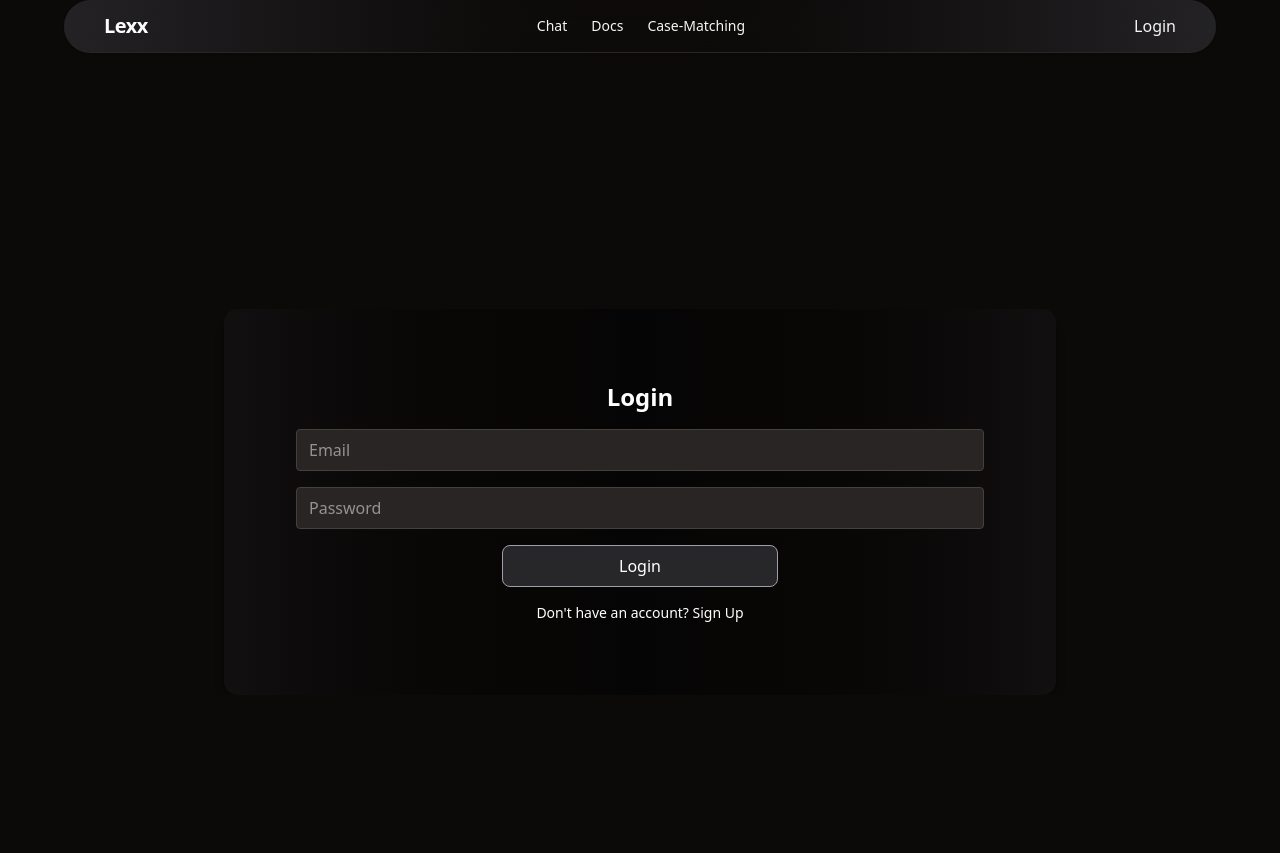
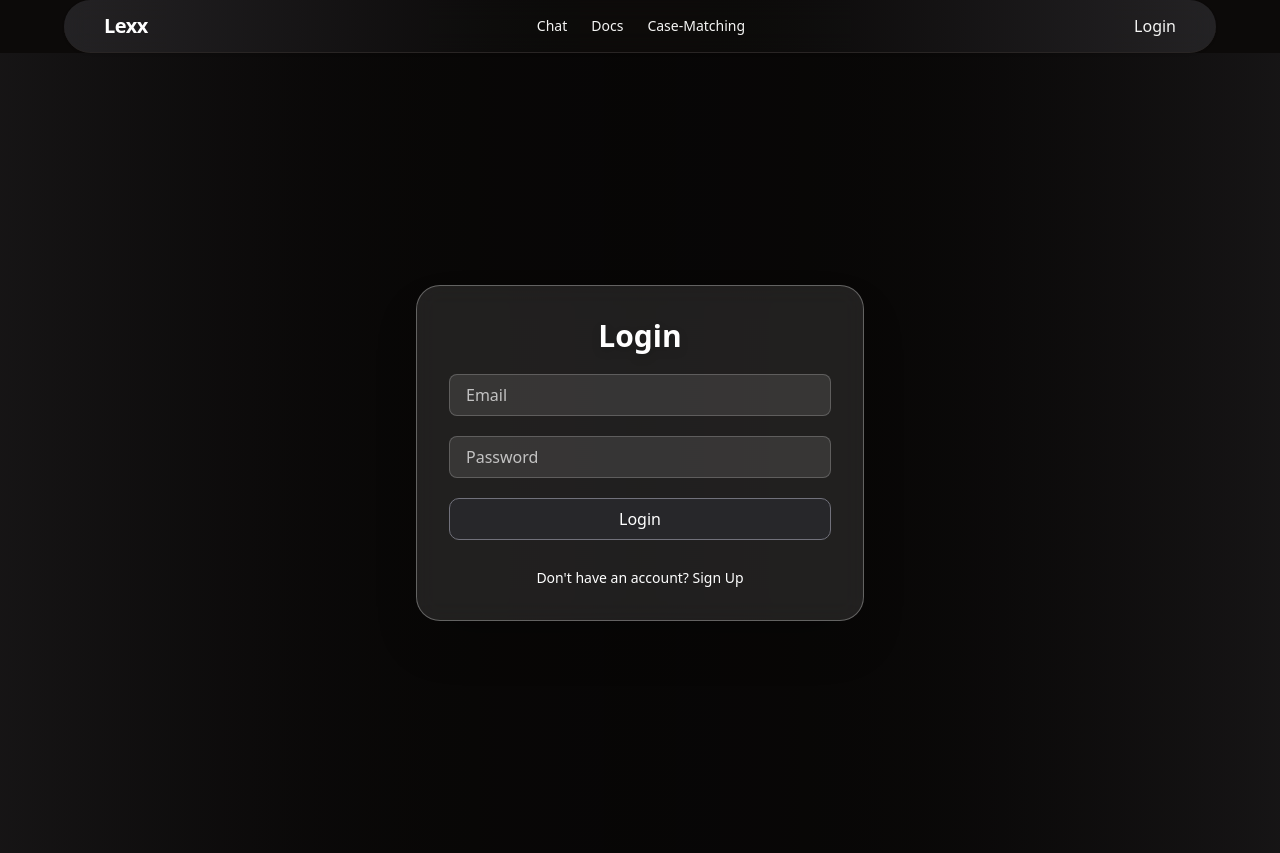
Before and after one commit to akash-kumar5/Lexx-LegalAI, a Next.js app in the folder client/: page /auth in a window 1280 px wide. Before the commit the page ends 800 px from the top, so only its background shows below. Built offline with nearby package versions, Linux system fonts and the light colour scheme.

Commit message:
requirement fix motor

```diff
--- a/client/src/app/auth/page.tsx
+++ b/client/src/app/auth/page.tsx
@@ -2,14 +2,13 @@
 import { useRouter } from "next/navigation";
 import { useState } from "react";
 import { useAuth } from "../../../context/AuthContext";
-
 
 export default function AuthPage() {
   const [email, setEmail] = useState("");
   const [password, setPassword] = useState("");
   const [isLogin, setIsLogin] = useState(true);
   const router = useRouter();
-  const {login} = useAuth();
+  const { login } = useAuth();
 
   const handleSubmit = async (e: React.FormEvent<HTMLFormElement>) => {
     e.preventDefault();
@@ -22,19 +21,23 @@ export default function AuthPage() {
 
     const data = await res.json();
     if (res.ok) {
-      login(data.token)
+      login(data.token);
     } else {
       alert(data.error || "Something went wrong");
     }
   };
 
   return (
-    <div className="flex justify-center bg-stone-950 text-white ">
+    <div
+      className="flex flex-col items-center justify-center  bg-gradient-to-r from-zinc-700/20 via-black/40 to-zinc-700/20 text-white"
+      style={{ height: "100dvh", overflow: "hidden" }}
+    >
       <form
         onSubmit={handleSubmit}
-        className=" mt-[20%] min-w-[65%] p-18 rounded-xl shadow-lg flex flex-col gap-4 w-full max-w-sm bg-gradient-to-r from-zinc-800/20 via-black/50 to-zinc-800/20"
+        className="w-full max-w-xs sm:max-w-sm md:max-w-md p-6 sm:p-8 rounded-3xl shadow-2xl flex flex-col gap-5
+        bg-white/10 backdrop-blur-md border border-white/30 transition-all duration-300"
       >
-        <h2 className="text-2xl font-bold text-center">
+        <h2 className="text-3xl font-bold text-center drop-shadow-lg">
           {isLogin ? "Login" : "Sign Up"}
         </h2>
         <input
@@ -43,27 +46,29 @@ export default function AuthPage() {
           value={email}
           onChange={(e) => setEmail(e.target.value)}
           required
-          className="px-3 py-2 rounded bg-stone-800 border-1 border-stone-700"
+          className="px-4 py-2 rounded-md bg-white/10 border border-white/20 focus:outline-none focus:ring-2 focus:ring-white/50 placeholder-white/70"
         />
         <input
-          type="text"
+          type="password"
           placeholder="Password"
           value={password}
           onChange={(e) => setPassword(e.target.value)}
           required
-          className="px-3 py-2 rounded bg-stone-800 border-1 border-stone-700"
+          className="px-4 py-2 rounded-md bg-white/10 border border-white/20 focus:outline-none focus:ring-2 focus:ring-white/50 placeholder-white/70"
         />
         <button
           type="submit"
-          className="bg-zinc-800 hover:bg-zinc-700 py-2 rounded-md text-white border-1 border-zinc-400 max-w-[40%] mx-[30%]"
+          className="bg-zinc-800 hover:bg-zinc-700 py-2 rounded-lg text-white border border-zinc-500 transition-all duration-200"
         >
           {isLogin ? "Login" : "Sign Up"}
         </button>
         <p
-          className="text-sm text-center cursor-pointer hover:underline"
+          className="text-sm text-center cursor-pointer hover:underline mt-2"
           onClick={() => setIsLogin(!isLogin)}
         >
-          {isLogin ? "Don't have an account? Sign Up" : "Already have an account? Login"}
+          {isLogin
+            ? "Don't have an account? Sign Up"
+            : "Already have an account? Login"}
         </p>
       </form>
     </div>
```
Also changed, not shown: 2 other files (tests, documents, lock files or other folders).
